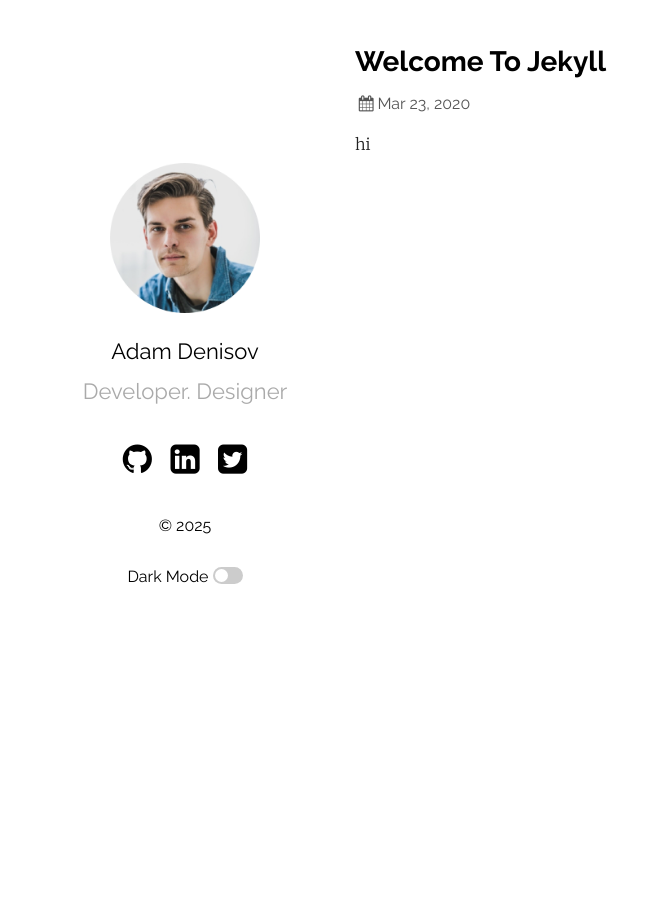
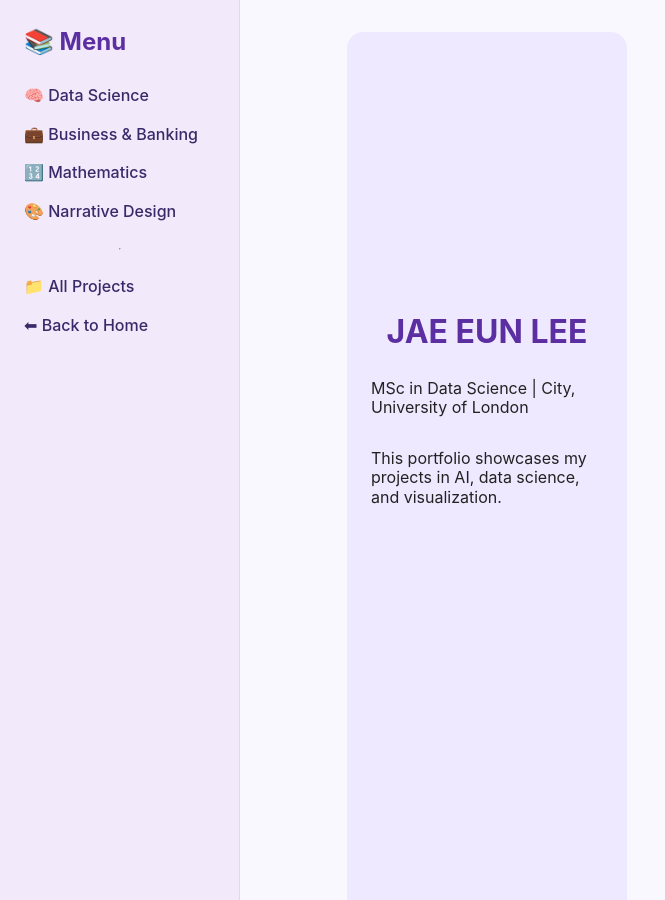
Before and after one commit to joanna-jaeeun/joanna-jaeeun.github.io, a Jekyll site: the page built from _posts/2020-03-23-welcome-to-jekyll.markdown, in a window 1280 px wide. Shown: the whole page, without its empty margins (0-665 px from the left). Built offline with Jekyll 4.4.1, drawn with Linux system fonts in a browser that asks for light colours; our own code applies the rules of GitHub Pages for plain Markdown files.

Commit message:
Update default.html

```diff
--- a/_layouts/default.html
+++ b/_layouts/default.html
@@ -1,192 +1,143 @@
 <!DOCTYPE html>
-<html lang="{{ site.plainwhite.html_lang }}">
-
+<html lang="en">
 <head>
   {%- include head.html -%}
+  <style>
+    body {
+      margin: 0;
+      font-family: "Inter", sans-serif;
+      background-color: #faf8ff;
+      color: #222;
+      display: flex;
+      flex-direction: row;
+      min-height: 100vh;
+    }
+
+    /* Sidebar */
+    aside {
+      background: #f2e9fb;
+      width: 240px;
+      padding: 2rem 1.5rem;
+      display: flex;
+      flex-direction: column;
+      gap: 1.2rem;
+      border-right: 1px solid #ddd;
+    }
+
+    aside h2 {
+      color: #5b2fa1;
+      margin: 0 0 1rem;
+    }
+
+    aside a {
+      text-decoration: none;
+      color: #3a2969;
+      font-weight: 500;
+      display: flex;
+      align-items: center;
+      gap: 8px;
+    }
+
+    aside a:hover {
+      text-decoration: underline;
+    }
+
+    /* Main content */
+    main {
+      flex: 1;
+      padding: 2rem;
+      overflow-y: auto;
+    }
+
+    .about {
+      background: #efe9ff;
+      padding: 1rem 1.5rem;
+      border-radius: 16px;
+      margin-bottom: 2rem;
+    }
+
+    .about h1 {
+      margin-top: 0;
+      color: #5b2fa1;
+    }
+
+    /* Project Grid */
+    .projects {
+      display: grid;
+      grid-template-columns: repeat(auto-fill, minmax(250px, 1fr));
+      gap: 1.5rem;
+    }
+
+    .card {
+      background: white;
+      border-radius: 12px;
+      padding: 1rem;
+      box-shadow: 0 2px 6px rgba(0,0,0,0.08);
+      transition: transform 0.2s;
+    }
+
+    .card:hover {
+      transform: translateY(-5px);
+    }
+
+    .card img {
+      width: 100%;
+      border-radius: 10px;
+      margin-bottom: 0.8rem;
+    }
+
+    .card h3 {
+      margin: 0;
+      color: #2b1c5a;
+    }
+
+    .card p {
+      color: #555;
+      font-size: 0.9rem;
+      margin-top: 0.5rem;
+    }
+
+    .card span {
+      display: inline-block;
+      margin-top: 0.4rem;
+      color: #9370db;
+      font-weight: 600;
+      font-size: 0.85rem;
+    }
+  </style>
 </head>
 
-{%- if site.plainwhite.condensed_mobile contains page.layout -%}
-{% assign condensed_class = "condensed" %}
-{% else %}
-{% assign condensed_class = "" %}
-{%- endif -%}
+<body>
+  <!-- Sidebar -->
+  <aside>
+    <h2>📚 Menu</h2>
+    <a href="#">🧠 Data Science</a>
+    <a href="#">💼 Business & Banking</a>
+    <a href="#">🔢 Mathematics</a>
+    <a href="#">🎨 Narrative Design</a>
+    <hr>
+    <a href="#">📁 All Projects</a>
+    <a href="#">⬅ Back to Home</a>
+  </aside>
 
-<body>
-  <main class="container">
+  <!-- Main Section -->
+  <main>
     <section class="about">
-      <div class="about-header {{condensed_class}}">
-      <div class="about-title">
-      <a href="{{ "/" | relative_url}}">
-        {% if site.plainwhite.portfolio_image_dark and site.plainwhite.dark_mode %}
-        <img class="light" src="{{site.baseurl }}/{{ site.plainwhite.portfolio_image }}" alt="{{ site.plainwhite.name }}" />
-        <img class="dark" src="{{site.baseurl }}/{{ site.plainwhite.portfolio_image_dark }}" alt="{{ site.plainwhite.name }}" />
-        {% else %}
-        <img src="{{site.baseurl }}/{{ site.plainwhite.portfolio_image }}" alt="{{ site.plainwhite.name }}" />
-        {% endif %}
-      </a>
-      <h2 id="title">
-        <a href="{{ "/" | relative_url }}">{{ site.plainwhite.name }}</a>
-      </h2>
+      <h1>JAE EUN LEE</h1>
+      <p>MSc in Data Science | City, University of London</p>
+      <p>This portfolio showcases my projects in AI, data science, and visualization.</p>
+    </section>
+
+    <section class="projects">
+      {% for project in site.data.projects %}
+      <div class="card">
+        <img src="{{ project.image }}" alt="{{ project.title }}">
+        <h3>{{ project.title }}</h3>
+        <p>{{ project.description }}</p>
+        <span>{{ project.category }}</span>
       </div>
-      {%- if site.plainwhite.tagline -%}
-      <p class="tagline">{{ site.plainwhite.tagline }}</p>
-      {%- endif -%}
-      </div>
-      {% capture footer %}
-      {%- if site.plainwhite.social_links != '' -%}
-      <ul class="social about-footer {{condensed_class}}">
-        {%- if site.plainwhite.social_links.github -%}
-        <a href="https://github.com/{{ site.plainwhite.social_links.github }}" target="_blank">
-          <li>
-            <i class="icon-github-circled"></i>
-          </li>
-        </a>
-        {%- endif -%}
-        {%- if site.plainwhite.social_links.gitlab -%}
-        <a href="https://gitlab.com/{{ site.plainwhite.social_links.gitlab }}" target="_blank">
-          <li>
-            <i class="icon-gitlab"></i>
-          </li>
-        </a>
-        {%- endif -%}
-        {%- if site.plainwhite.social_links.linkedIn -%}
-        <a href="https://www.linkedin.com/{{ site.plainwhite.social_links.linkedIn }}" target="_blank">
-          <li>
-            <i class="icon-linkedin-squared"></i>
-          </li>
-        </a>
-        {%- endif -%}
-        {%- if site.plainwhite.social_links.twitter -%}
-        <a href="https://twitter.com/{{ site.plainwhite.social_links.twitter }}" target="_blank">
-          <li>
-            <i class="icon-twitter-squared"></i>
-          </li>
-        </a>
-        {%- endif -%}
-        {%- if site.plainwhite.social_links.instagram -%}
-        <a href="https://instagram.com/{{ site.plainwhite.social_links.instagram }}" target="_blank">
-          <li>
-            <i class="icon-instagram"></i>
-          </li>
-        </a>
-        {%- endif -%}
-        {%- if site.plainwhite.social_links.facebook -%}
-        <a href="https://facebook.com/{{ site.plainwhite.social_links.facebook }}" target="_blank">
-          <li>
-            <i class="icon-facebook-squared"></i>
-          </li>
-        </a>
-        {%- endif -%}
-        {%- if site.plainwhite.social_links.youtube -%}
-        <a href="https://youtube.com/{{ site.plainwhite.social_links.youtube }}" target="_blank">
-          <li>
-            <i class="icon-youtube"></i>
-          </li>
-        </a>
-        {%- endif -%}
-        {%- if site.plainwhite.social_links.pinterest -%}
-        <a href="https://pinterest.com/{{ site.plainwhite.social_links.pinterest }}" target="_blank">
-          <li>
-            <i class="icon-pinterest-squared"></i>
-          </li>
-        </a>
-        {%- endif -%}
-        {%- if site.plainwhite.social_links.dribbble -%}
-        <a href="https://dribbble.com/{{ site.plainwhite.social_links.dribbble }}" target="_blank">
-          <li>
-            <i class="icon-dribbble"></i>
-          </li>
-        </a>
-        {%- endif -%}
-        {%- if site.plainwhite.social_links.flickr -%}
-        <a href="https://flickr.com/{{ site.plainwhite.social_links.flickr }}" target="_blank">
-          <li>
-            <i class="icon-flickr"></i>
-          </li>
-        </a>
-        {%- endif -%}
-        {%- if site.plainwhite.social_links.telegram -%}
-        <a href=" https://t.me/{{ site.plainwhite.social_links.telegram }}" target="_blank">
-          <li>
-            <i class="icon-telegram"></i>
-          </li>
-        </a>
-        {%- endif -%}
-        {%- if site.plainwhite.social_links.soundcloud -%}
-        <a href=" https://soundcloud.com/{{ site.plainwhite.social_links.soundcloud }}" target="_blank">
-          <li>
-            <i class="icon-soundcloud"></i>
-          </li>
-        </a>
-        {%- endif -%}
-        {%- if site.plainwhite.social_links.email -%}
-        <a href="mailto:{{ site.plainwhite.social_links.email }}" target="_blank">
-          <li>
-            <i class="icon-mail-alt"></i>
-          </li>
-        </a>
-        {%- endif -%}
-        {%- if site.plainwhite.social_links.stackoverflow -%}
-        <a href="https://stackoverflow.com/users/{{ site.plainwhite.social_links.stackoverflow }}" target="_blank">
-          <li>
-            <i class="icon-stack-overflow"></i>
-          </li>
-        </a>
-        {%- endif -%}
-      </ul>
-      {%- endif -%}
-      {%- if site.plainwhite.navigation -%}
-      <nav class="navigation about-footer {{condensed_class}}">
-        <ul>
-          {% for link in site.plainwhite.navigation %}
-          <li>
-            <a href="{{ link.url }}">{{ link.title }}</a>
-          </li>
-          {% endfor %}
-        </ul>
-      </nav>
-      {%- endif -%}
-      <p class="about-footer {{condensed_class}}">&copy;
-        {{ "now" | date: "%Y" }}</p>
-      {%- if site.plainwhite.dark_mode -%}
-      <div class="about-footer {{condensed_class}}">
-        <p>Dark Mode
-          <i class="icon-moon"></i>
-          <label class="switch">
-            <input type="checkbox" class="dark-mode-toggle">
-            <span class="slider round" onclick="toggleDarkMode()"></span>
-          </label>
-        </p>
-      </div>
-      {%- endif -%}
-      {% endcapture %}
-      {{ footer }}
+      {% endfor %}
     </section>
-    <section class="content">
-      {{ content }}
-    </section>
-    <footer class="{{condensed_class}}">
-      {{ footer }}
-    </footer>
   </main>
-  {% if site.plainwhite.dark_mode %}
-  <script type="text/javascript" src="{{ "/assets/js/darkmode.js" | relative_url }}"></script>
-  {% endif %}
-
-  {%- if site.plainwhite.analytics_id -%}
-  <script async src="https://www.googletagmanager.com/gtag/js?id={{ site.plainwhite.analytics_id }}"></script>
-  <script>
-    window.dataLayer = window.dataLayer || [];
-    function gtag() { dataLayer.push(arguments); }
-    gtag('js', new Date());
-    gtag('config', '{{ site.plainwhite.analytics_id }}');
-  </script>
-  {%- endif -%}
-
-  {% if site.plainwhite.search %}
-  <script src="{{ "/assets/js/simple-jekyll-search.min.js" | relative_url }}"></script>
-  <script src="{{ "/assets/js/search.js" | relative_url }}"></script>
-  {% endif %}
 </body>
-
 </html>
```
